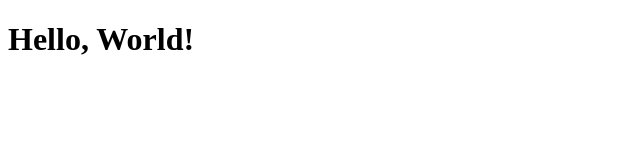
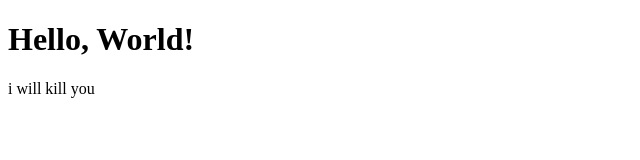
Before and after one commit to mansoormemon/helloworld, a plain HTML site: page index.html in a window 1280 px wide. Shown: the whole page, without its empty margins (0-640 px from the left). Drawn offline with Linux system fonts and the light colour scheme.

Commit message:
<a good message >

```diff
--- a/index.html
+++ b/index.html
@@ -10,6 +10,7 @@
 
 <body>
     <h1>Hello, World!</h1>
+<p>i will kill you </p>
 </body>
 
 </html>
```
